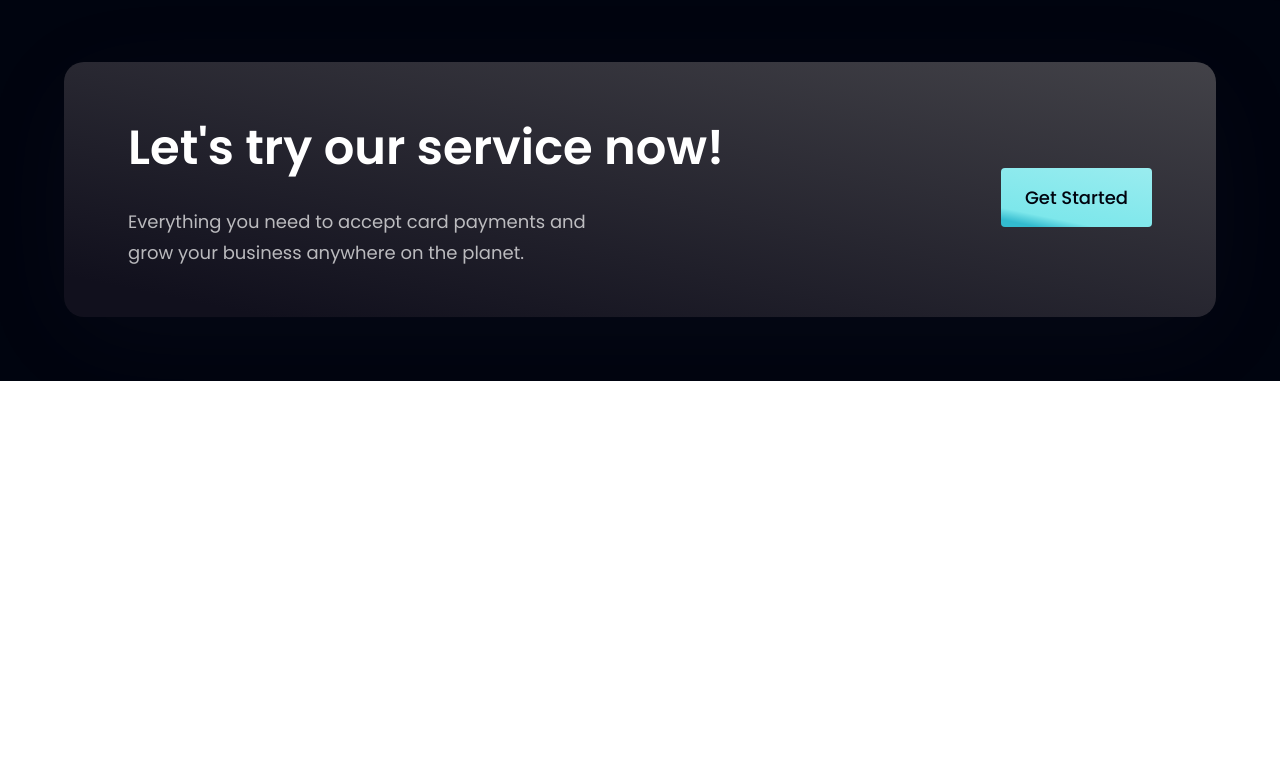
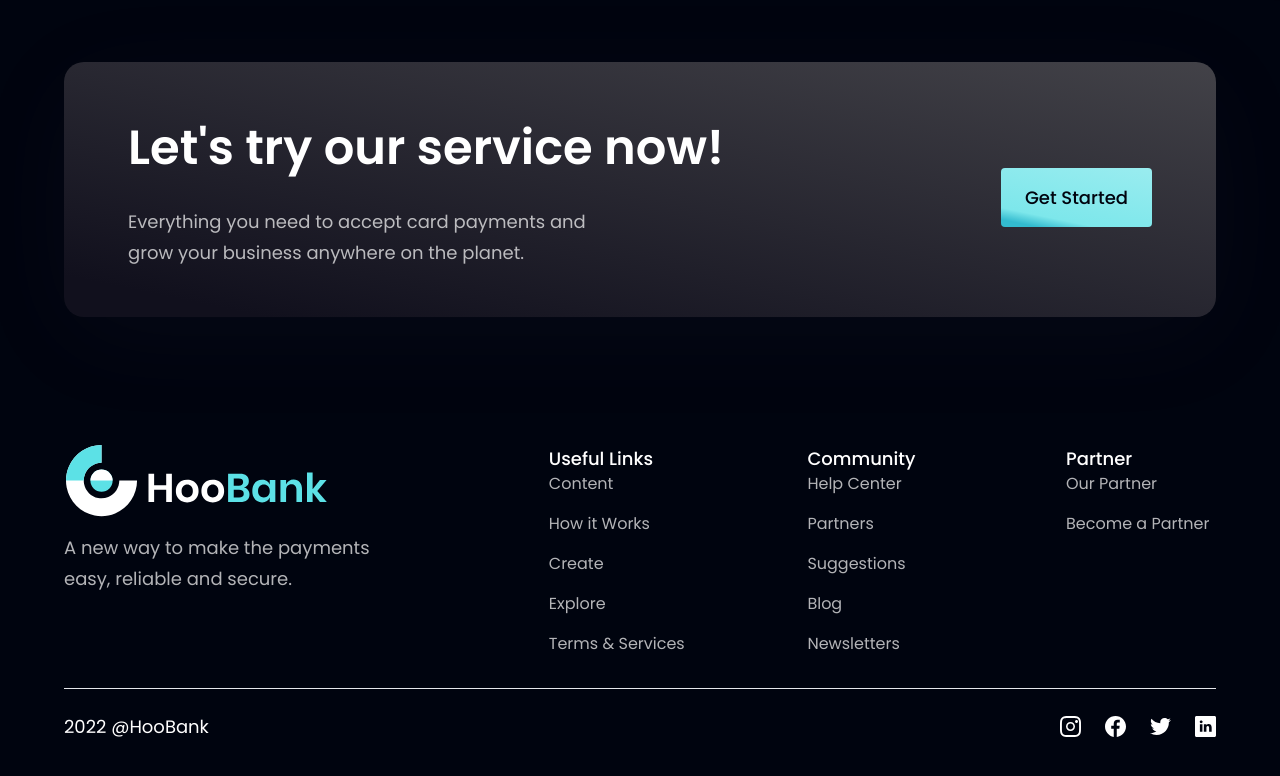
Before and after one commit to GulcanC/React-P1, a React (Vite) app in the folder GC-project-react-vite/: page / in a window 1280 px wide. Shown: the part 3908-4684 px from the top of the page. Before the commit the page ends 4289 px from the top, so only its background shows below. Built offline with nearby package versions, Linux system fonts and the light colour scheme.

Commit message:
complete footer

```diff
--- a/GC-project-react-vite/components/Footer.jsx
+++ b/GC-project-react-vite/components/Footer.jsx
@@ -1,7 +1,37 @@
 import React from "react";
+import { logo } from '../assets';
+import { footerLinks, socialMedia } from '../constants';
+import styles from '../src/style';
 
-const Footer = () => {
-  return <div></div>;
-};
+const Footer = () => (<section className={`${styles.flexCenter} ${styles.paddingY} ${styles.flexCol}`}>
+  <div className={`${styles.flexStart} ${styles.footerDiv}`}>
+    <div className={styles.footerDiv2}>
+      <img src={logo} alt="logo" className={styles.footorImg} />
+      <p className={`${styles.paragraph} ${styles.footerP} `}>A new way to make the payments easy, reliable and secure.</p>
+    </div>
+
+    <div className={styles.footerDiv3}>{footerLinks.map((footerLink) => (<div key={footerLink.key} className={styles.footerDiv4}>
+      <h4 className={styles.footerTitle}>{footerLink.title}</h4>
+      <ul >
+        {footerLink.links.map((link, index) => (
+          <li key={link.name} className={`${styles.footerListItem} ${index !== footerLink.links.length -1 ? 'mb-4' :'mb-0'}`}>{link.name}</li>
+        ))}
+      </ul>
+    </div>))}
+    </div>
+  </div>
+
+<div className={`${styles.flexJustifyColCenter} ${styles.footer}`}>
+  <p className={styles.footerDivP}>2022 @HooBank</p>
+
+  <div className={`${styles.flexrow} ${styles.footerDiv5}`}>
+    {socialMedia.map((social, index) => (
+      <img key = {social.id} src={social.icon} alt={social.id} className={`${styles.footerDivImg} ${index !==socialMedia.length -1 ? 'mr-6' : 'mr-0'}`} />
+    ))}
+  </div>
+</div>
+
+</section>
+)
 
 export default Footer;
--- a/GC-project-react-vite/src/style.js
+++ b/GC-project-react-vite/src/style.js
@@ -12,6 +12,7 @@
     "font-poppins font-normal text-white text-[18px] leading-[32px] my-10",
   // FLEX
   flexJustify: "flex flex-row justify-between items-center",
+  flexJustifyColCenter: "flex flex-col justify-between items-center",
   flexJustify2: "flex justify-between",
   flexJustifyCol: "flex justify-between flex-col",
   flexCenter: "flex justify-center items-center",
@@ -24,18 +25,20 @@
   flexcol1: "flex flex-col flex-1 ",
   flex1: "flex-1",
   flexrow: "flex flex-row",
+  flexCol: "flex flex-col",
 
   // MARGIN
   mb2: "mb-2",
   marginX: "sm:mx-16 mx-6",
   marginY: "sm:my-16 my-6",
   mr0: "mr-0",
+  mr6: "mr-6",
   mr10: "mr-10",
   mb4: "mb-4",
   m3: "m-3",
   mt10: "mt-[15px]",
   mtop: "sm:mt-[1rem] mt-[-7rem]",
-  my4:"my-4",
+  my4: "my-4",
 
   // PADDING
   paddinglg: "xl:px-0",
@@ -148,16 +151,30 @@
   feedbackCardP:
     "font-poppins font-normal text-[16px] leading-[24px] text-dimWhite",
 
-    // CLIENTS
-    clientsDiv1:'flex-wrap w-full',
-    clientsDiv2:'flex-1 sm:min-w-[192px] min-w-[120px]',
-    clientImg:'sm:w-[192px] w-[100px] object-contain',
+  // CLIENTS
+  clientsDiv1: 'flex-wrap w-full',
+  clientsDiv2: 'flex-1 sm:min-w-[192px] min-w-[120px]',
+  clientImg: 'sm:w-[192px] w-[100px] object-contain',
 
-    // CTA
-   sectionCTA: 'sm:flex-row flex-col bg-black-gradient-2 rounded-[20px] box-shadow ',
-   pCTA:'max-w-[470px] mt-5',
-   divCTA :'sm:ml-10 ml-0 sm:mt-0 mt-10',
+  // CTA
+  sectionCTA: 'sm:flex-row flex-col bg-black-gradient-2 rounded-[20px] box-shadow ',
+  pCTA: 'max-w-[470px] mt-5',
+  divCTA: 'sm:ml-10 ml-0 sm:mt-0 mt-10',
 
+  // FOOTER
+  footer:'w-full md:flex-row pt-6 border-t-[1px] border-t-[#3f3r45]',
+  footerDiv: "md:flex-row flex-col mb-8 w-full",
+  footerDiv2 :'flex-1 flex flex-col justify-start mr-10',
+  footerDiv3 :'flex-[1.5] w-full flex flex-row justify-between flex-wrap md:mt-0 mt-10',
+  footerDiv4:'flex flex-col ss:my-0 my-4 min-w-[150px]',
+  footerDiv5: 'md:mt-0 mt-6',
+  footerDivP:'font-poppins font-normal text-center text-[18px] leading-[27px] text-white',
+  footorImg:'w-[266px] h-[72px] object-contain',
+  footerTitle:'font-poppins font-medium text-[18px] leading-[27px] text-white',
+  footerP:'mt-4 max-w-[310px]',
+  footerListItem:'font-poppins font-normal text-[16px] leading-[24px] text-dimWhite hover:text-secondary cursor-pointer',
+  footerList: 'list-none mt-4',
+  footerDivImg:'w-[21px] h-[21px] object-contain cursor-pointer ',
 };
 
 export const layout = {
```
